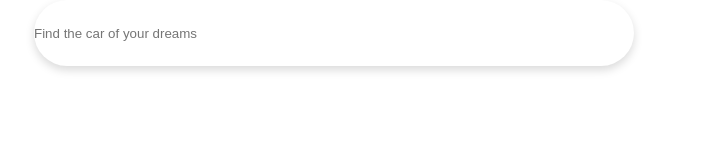
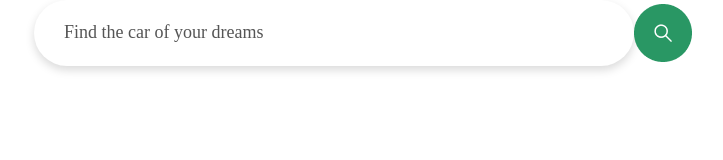
Before and after one commit to abdulazizdevv/Compotition, a plain HTML site: page index-two.html in a window 1280 px wide. Shown: the whole page, without its empty margins (86-809 px from the left). Drawn offline with Linux system fonts and the light colour scheme.

Commit message:
first commit

```diff
--- a/index-two.html
+++ b/index-two.html
@@ -15,8 +15,9 @@
 
     <section>
         <div class="container search">
-            <form class="">
-                <input class="js-input search__input" type="text" placeholder="Find the car of your dreams">
+            <form class="search__form">
+                <input class="js-input search__form__input" type="text" placeholder="Find the car of your dreams">
+                <img src="./images/searchicon.png" alt="icon">
             </form>
         </div>
     </section>
--- a/scss/pages/index-two.scss
+++ b/scss/pages/index-two.scss
@@ -1,4 +1,7 @@
 .search {
+  &__form {
+    display: flex;
+    align-items: center;
     &__input {
       width: 600px;
       height: 66px;
@@ -8,7 +11,14 @@
       outline: none;
       border: none;
     }
-&::placeholder{
-  margin-left: 30px;
+    ::-webkit-input-placeholder {
+      font-family: "Montserrat";
+      font-style: normal;
+      font-weight: 500;
+      font-size: 18px;
+      line-height: 22px;
+      color: #555555;
+      padding-left: 30px;
     }
   }
+}
```
Also changed, not shown: css/index-two.css, 1 other file. Lines whose indentation alone changed are shown as unchanged.
